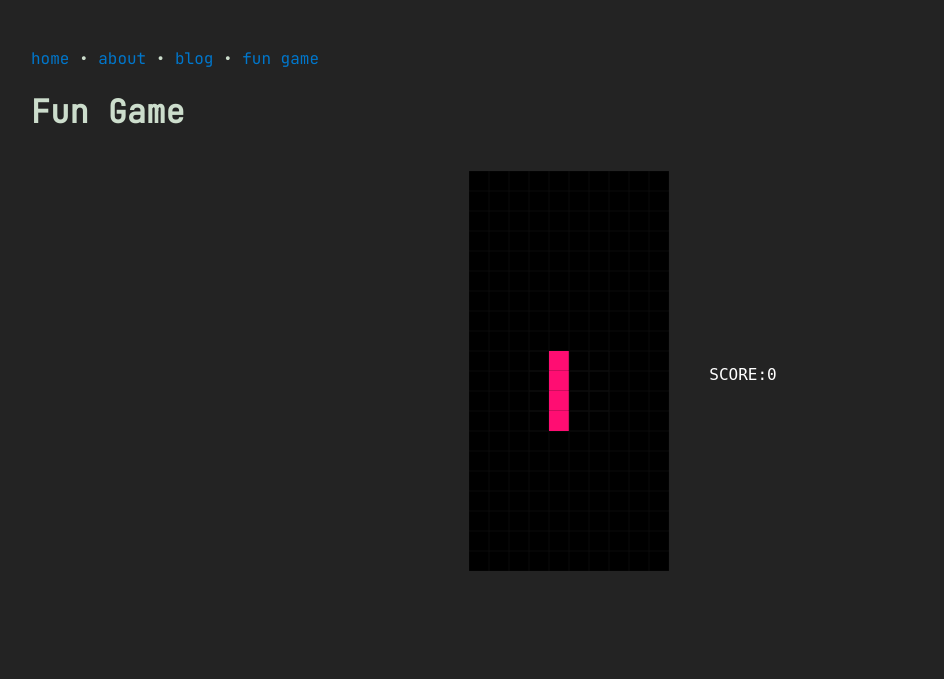
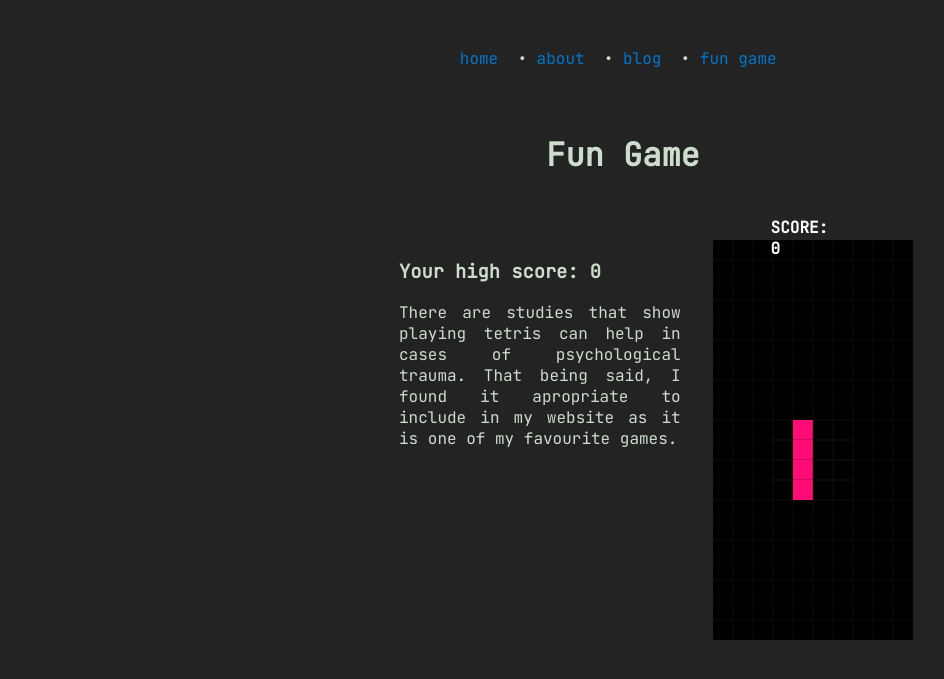
Before and after one commit to gpalmaj/intro_site, a Django app: page /fun_game/ in a window 1280 px wide. Shown: the top 679 px of the page, without its empty margins (17-961 px from the left). Run offline with Django 5.2, Linux system fonts and the light colour scheme.

Commit message:
Adjusted the base layout of the page (centralized)

```diff
--- a/core/static/css/style.css
+++ b/core/static/css/style.css
@@ -3,6 +3,12 @@ body {
   margin: 3rem;
   background-color: #232323;
   color: #cdc;
+}
+nav {
+  display: flex;
+  justify-content: center;
+  gap: 0.6rem;
+  margin-bottom: 2rem;
 }
 
 nav a,
@@ -17,25 +23,47 @@ p {
   text-align: justify;
 }
 
+h1 {
+  text-align: center;
+  margin-bottom: 4rem;
+}
+
 .fun-game-container {
   display: flex;
-  justify-content: center;
-  align-items: center;
-  padding: 1rem;
-  width: fit-content;
-  margin: auto;
+  width: 100%;
+  gap: 2rem;
+  align-items: flex-start;
+}
+
+.game-description {
+  flex-basis: 70%; /* 3/5 */
+  max-width: 70%;
+}
+
+.game-wrapper {
+  flex-basis: 30%; /* 2/5 */
+  max-width: 30%;
+  position: relative;
 }
 
 canvas#fun_game {
   display: block;
-  margin: 0; /* remove espaços fantasmas */
 }
 
-#score {
-  margin-top: 8px;
-  margin-left: 40px;
+/* Score floats over canvas */
+.score-overlay {
+  position: absolute;
+  top: -27px;
+  left: 50px;
   color: white;
-  font-family: monospace;
-  font-size: 16px;
-  text-align: center;
+  font-weight: bold;
+  font-size: 1rem;
+  padding: 4px 8px;
+  border-radius: 4px;
+  z-index: 10;
 }
+
+.page-wrapper {
+  width: 35vw; /* 3/5 of the screen */
+  margin: 0 auto;
+}
--- a/core/static/js/fun_game.js
+++ b/core/static/js/fun_game.js
@@ -172,8 +172,10 @@ function playerReset() {
     ((arena[0].length / 2) | 0) - ((player.matrix[0].length / 2) | 0);
   if (collide(arena, player)) {
     arena.forEach((row) => row.fill(0));
+    highScore = player.score;
     player.score = 0;
     updateScore();
+    updateHighScore();
   }
 }
 
@@ -198,6 +200,7 @@ let moveCounter = 0;
 let moveInterval = 100;
 let firstMove = true;
 let move = 0;
+let highScore = 0;
 
 let lastTime = 0;
 function update(time = 0) {
@@ -219,7 +222,12 @@ function update(time = 0) {
 }
 
 function updateScore() {
-  document.getElementById("score").innerText = "SCORE:" + player.score;
+  document.getElementById("score").innerText = "SCORE: " + player.score;
+}
+
+function updateHighScore() {
+  document.getElementById("high-score").innerText =
+    "Your high score: " + highScore;
 }
 
 document.addEventListener("keydown", (event) => {
@@ -269,4 +277,5 @@ const player = {
 
 playerReset();
 updateScore();
+updateHighScore();
 update();
--- a/core/templates/core/base.html
+++ b/core/templates/core/base.html
@@ -1,3 +1,4 @@
+
 <!-- core/templates/core/base.html -->
 <!doctype html>
 <html lang="pt-br">
@@ -10,6 +11,7 @@
     <link rel="stylesheet" href="{% static 'css/style.css' %}" />
   </head>
   <body>
+    <div class="page-wrapper">
       <header>
         <nav>
           <a href="{% url 'home' %}">home</a>•
@@ -19,6 +21,9 @@
         </nav>
       </header>
 
-    <main>{% block content %}{% endblock %}</main>
+      <main>
+        {% block content %}{% endblock %}
+      </main>
+    </div>
   </body>
 </html>
--- a/core/templates/core/fun_game.html
+++ b/core/templates/core/fun_game.html
@@ -5,11 +5,23 @@
 {% block title %}Fun Game{% endblock %}
 
 {% block content %}
+<main class="page-wrapper">
   <h1>Fun Game</h1>
-  <div class="fun-game-container">
-    <canvas id="fun_game" width="200" height="400"></canvas>
+    <div class="fun-game-container">
 
-<div id="score"></div>
+    <div class="game-description">
+<h3 id="high-score"></h3>
+
+      <p>
+	There are studies that show playing tetris can help in cases of psychological trauma. That being said, I found it apropriate to include in my website as it is one of my favourite games.
+      </p>
+    </div>
+
+    <div class="game-wrapper">
+      <div id="score" class="score-overlay">Score: 0</div>
+      <canvas id="fun_game" width="200" height="400"></canvas>
+    </div>
   </div>
-  <script src="{% static 'js/fun_game.js' %}"></script>
+</main>
+<script src="{% static 'js/fun_game.js' %}"></script>
 {% endblock %}
```
Lines whose indentation alone changed are shown as unchanged.
